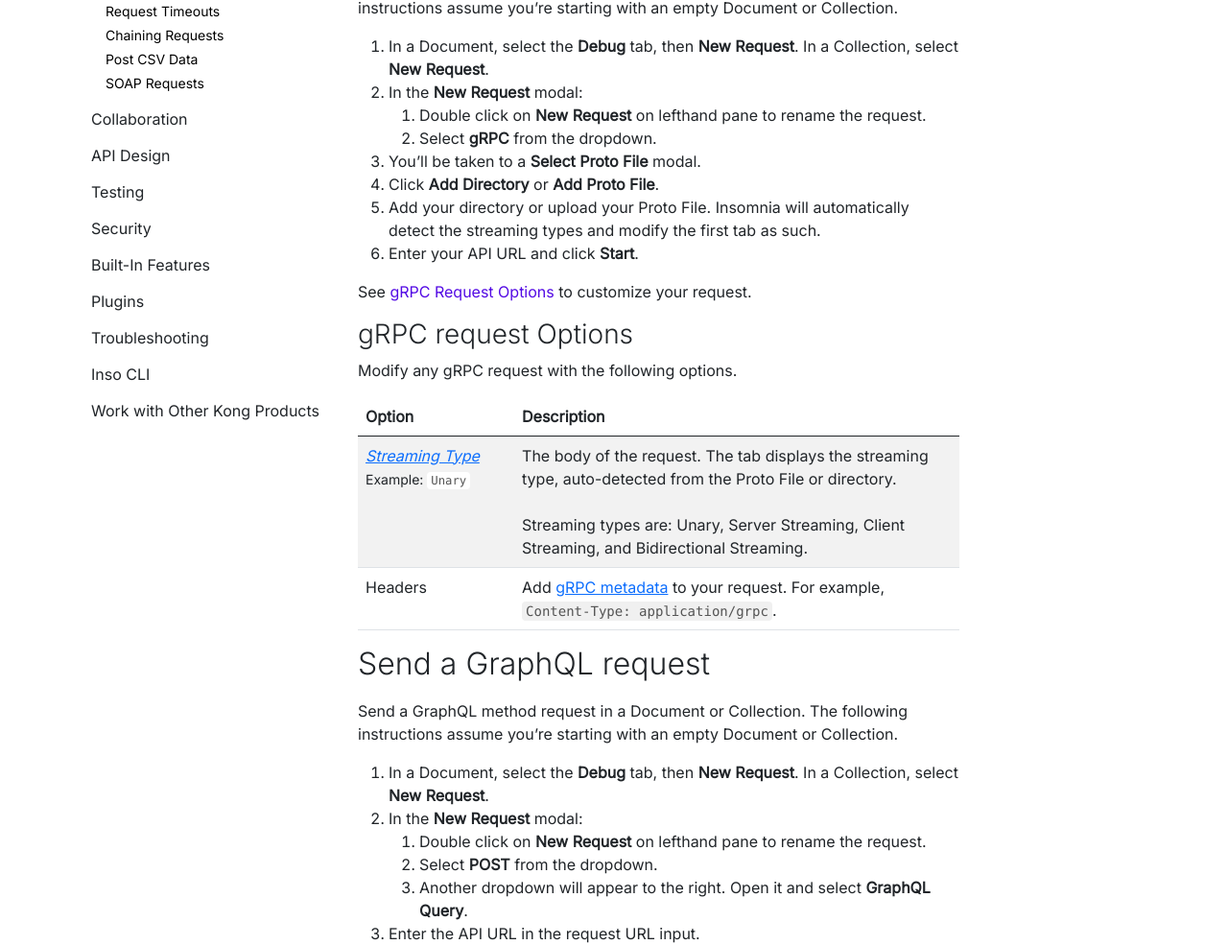
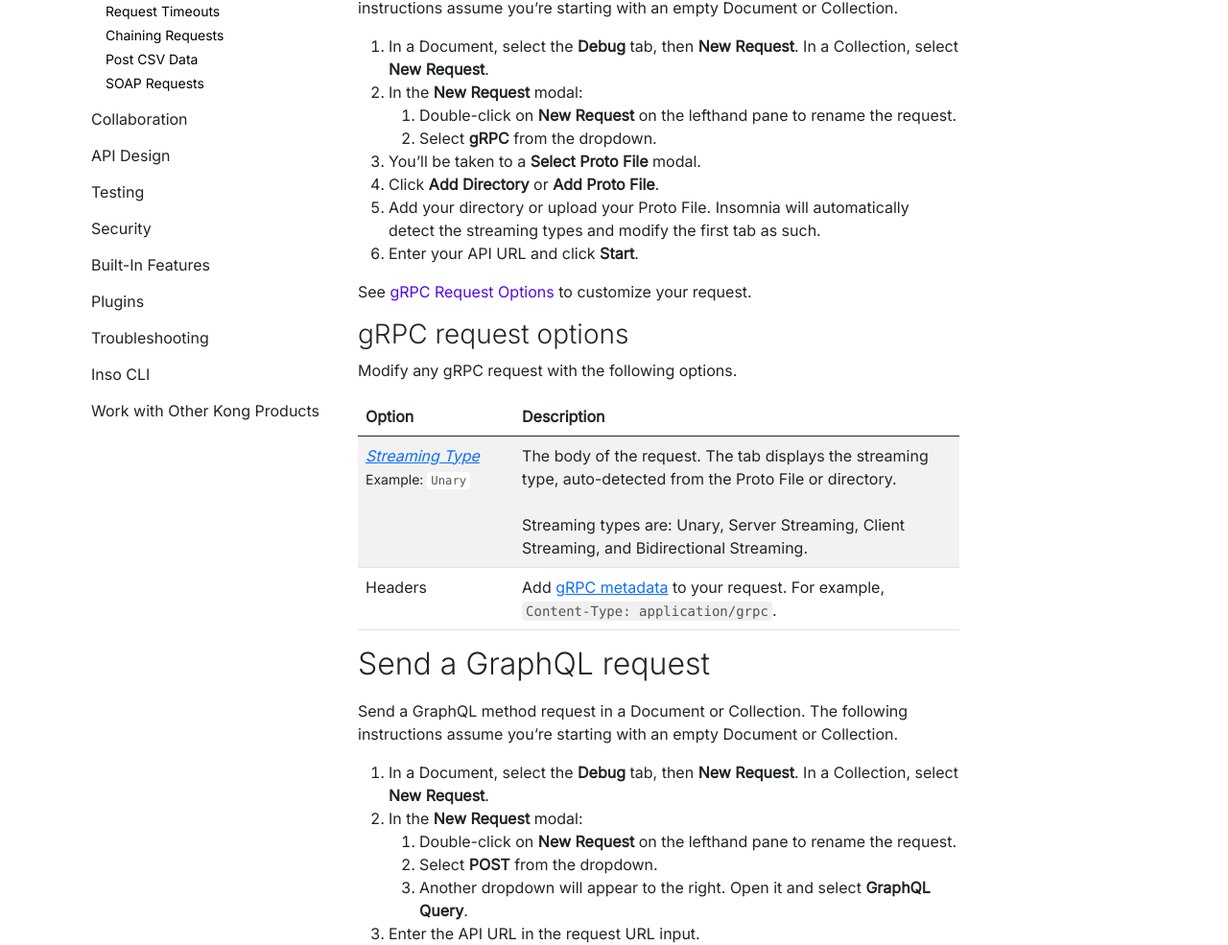
Before and after one commit to Kong/insomnia-docs, a Jekyll site: the page built from docs/insomnia/requests.md, in a window 1280 px wide and 1400 px high, scrolled down 1304 px. Shown: the part 150-1135 px from the top of the window at 96% size. Built offline with Jekyll 4.4.1, drawn with Linux system fonts in a browser that asks for light colours; comment, search, counter and statistics services are not loaded; some of the changed text lies outside the part shown.

Commit message:
Easy Fixes part 1

```diff
--- a/docs/insomnia/requests.md
+++ b/docs/insomnia/requests.md
@@ -5,7 +5,7 @@
 category-url: requests-and-responses
 ---
 
-Insomnia supports sending requests via [HTTP](https://developer.mozilla.org/en-US/docs/Web/HTTP/Methods), [gRPC](https://grpc.io/docs), [GraphQL](https://graphql.org), and [Websockets](https://websockets.spec.whatwg.org/).
+Insomnia supports sending requests via [HTTP](https://developer.mozilla.org/en-US/docs/Web/HTTP/Methods), [gRPC](https://grpc.io/docs), [GraphQL](https://graphql.org), and [WebSockets](https://websockets.spec.whatwg.org/).
 
 To learn how to repurpose parts of your request, see
 [Environment Variables](/insomnia/environment-variables).
@@ -19,8 +19,8 @@
 
 1. In a Document, select the **Debug** tab, then **New Request**. In a Collection, select **New Request**.
 1. In the **New Request** modal:
-   1. Click on **HTTP Request**
-   1. Double click on **New Request** on lefthand pane to rename the request.
+   1. Click **HTTP Request**
+   1. Double-click on **New Request** on the lefthand pane to rename the request.
    1. Select a method from the dropdown next to the URL text box.
 1. Enter the API URL in the request URL input.
 1. To add authentication, go to the **Auth** tab. Use the **Auth** dropdown to select your authentication method.
@@ -58,7 +58,7 @@
 
 1. In a Document, select the **Debug** tab, then **New Request**. In a Collection, select **New Request**.
 1. In the **New Request** modal:
-   1. Double click on **New Request** on lefthand pane to rename the request.
+   1. Double-click on **New Request** on the lefthand pane to rename the request.
    1. Select **gRPC** from the dropdown.
 1. You'll be taken to a **Select Proto File** modal.
 1. Click **Add Directory** or **Add Proto File**.
@@ -67,7 +67,7 @@
 
 See [gRPC Request Options](#grpc-request-options) to customize your request.
 
-### gRPC request Options
+### gRPC request options
 
 Modify any gRPC request with the following options.
 
@@ -84,7 +84,7 @@
 
 1. In a Document, select the **Debug** tab, then **New Request**. In a Collection, select **New Request**.
 1. In the **New Request** modal:
-   1. Double click on **New Request** on lefthand pane to rename the request.
+   1. Double-click on **New Request** on the lefthand pane to rename the request.
    1. Select **POST** from the dropdown.
    1. Another dropdown will appear to the right. Open it and select **GraphQL Query**.
 1. Enter the API URL in the request URL input.
@@ -100,7 +100,7 @@
 1. In a Document, select the **Debug** tab, then **New Request**. In a Collection, select **New Request**.
 1. In the **New Request** modal:
    1. Click on **Websocket Request**
-   1. Double click on **New Request** on lefthand pane to rename the request.
+   1. Double-click on **New Request** on the lefthand pane to rename the request.
 1. Enter the API URL in the request URL input.
 1. To add authentication, go to the **Auth** tab. Use the **Auth** dropdown to select your authentication method.
 1. When you have entered your request URL and authentication, click **Connect**.
```
Also changed, not shown: docs/insomnia/grpc.md (+1 -1 lines).
